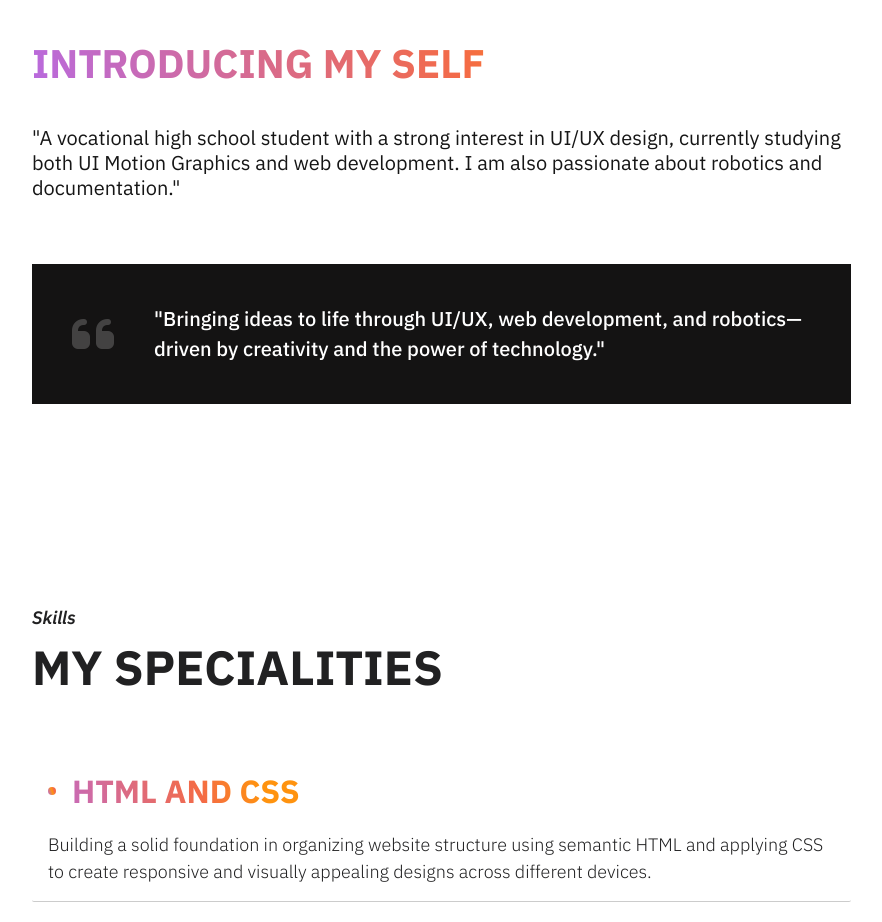
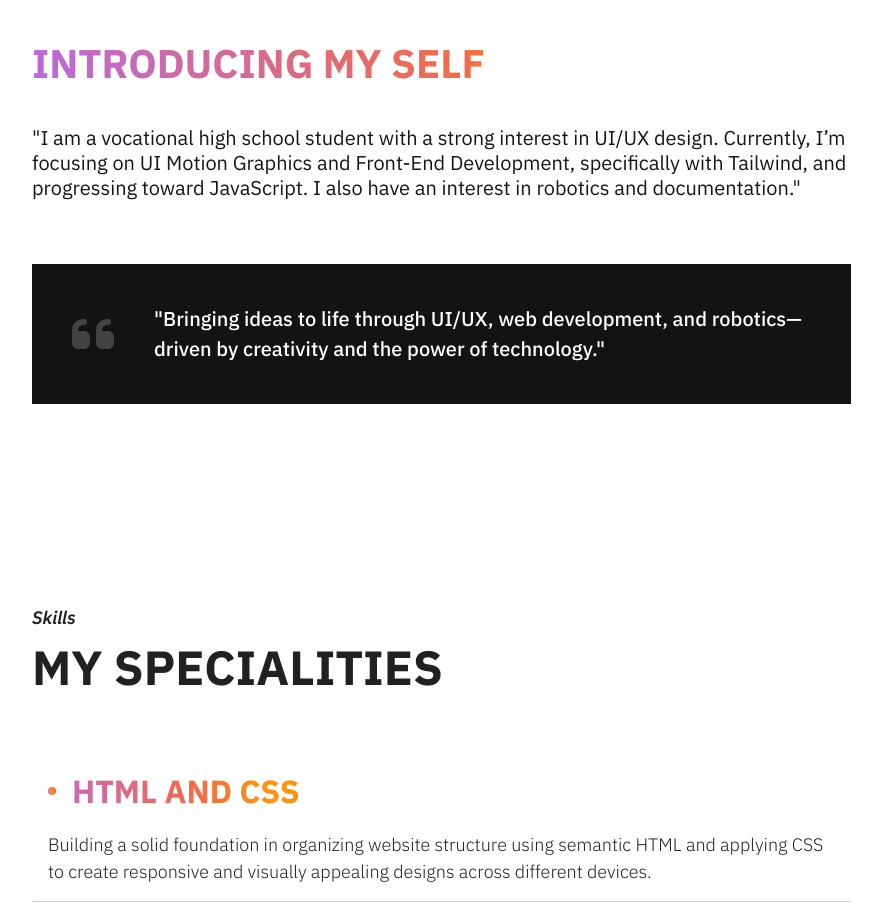
Before and after one commit to Zyuun/My-Portfolio, a website: page index.html in a window 1280 px wide. Shown: the part 2220-3142 px from the top of the page, without its empty margins (341-1223 px from the left). Drawn offline with nearby package versions, Linux system fonts and the light colour scheme.

```diff
--- a/index.html
+++ b/index.html
@@ -123,8 +123,7 @@
                         <div class="space-y-8">
                             <p class="text-2xl lg:text-5xl text-gradient font-bold uppercase"> introducing my self </p>
                             <p class="text-base lg:text-xl leading-tight">
-                                "A vocational high school student with a strong interest in UI/UX design, currently studying both UI Motion Graphics and web development. I am also
-                                passionate about robotics and documentation."
+                                "I am a vocational high school student with a strong interest in UI/UX design. Currently, I’m focusing on UI Motion Graphics and Front-End Development, specifically with Tailwind, and progressing toward JavaScript. I also have an interest in robotics and documentation."
                             </p>
                         </div>
                         <div class="bg-primary w-full mt-16 flex justify-center items-center p-10">
```
